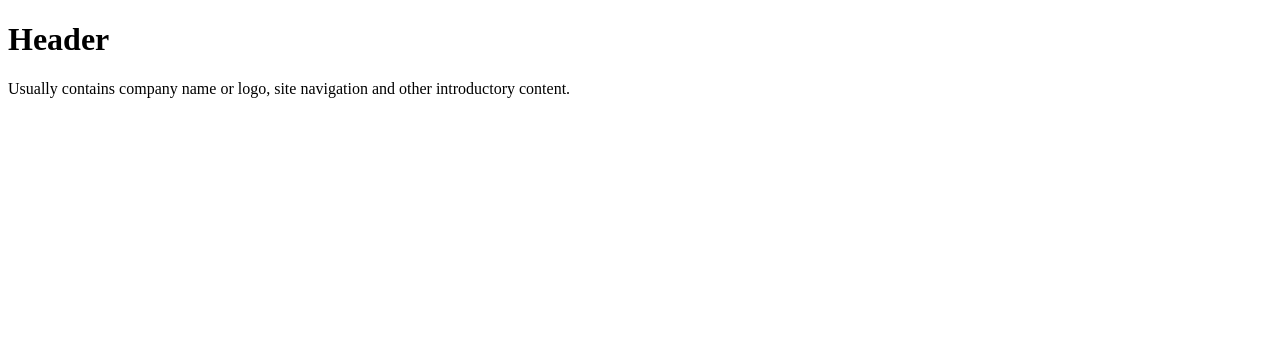
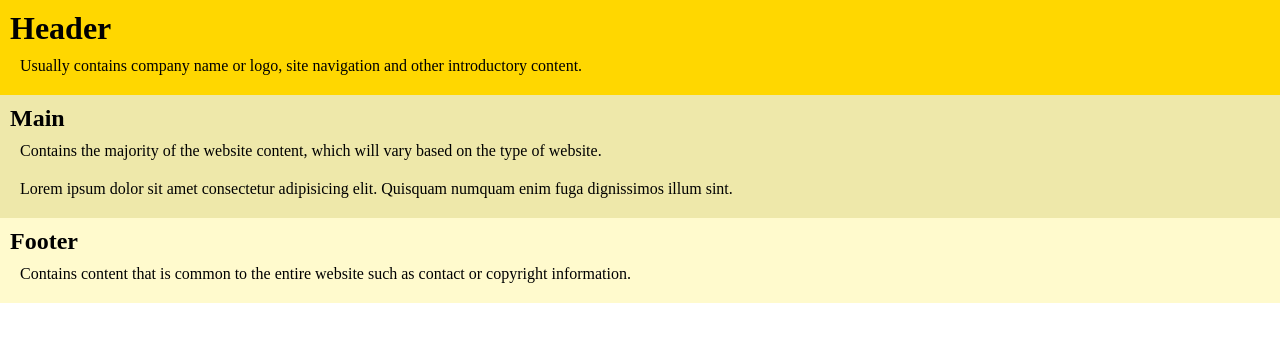
Before and after one commit to reuben-germain/sticky-footer, a plain HTML site: page index.html in a window 1280 px wide. Drawn offline with Linux system fonts and the light colour scheme.

Commit message:
added basic html setup & some css styling

```diff
--- a/index.html
+++ b/index.html
@@ -1,17 +1,28 @@
 <!DOCTYPE html>
 <html lang="en">
+
 <head>
     <meta charset="UTF-8">
     <meta name="viewport" content="width=device-width, initial-scale=1.0">
     <title>How To Create A Sticky Footer</title>
     <link rel="stylesheet" href="style.css">
 </head>
+
 <body>
+    <header>
+        <h1>Header</h1>
+        <p>Usually contains company name or logo, site navigation and other introductory content.</p>
+    </header>
     <main>
-        <header>
-            <h1>Header</h1>
-            <p>Usually contains company name or logo, site navigation and other introductory content.</p>
-        </header>
+        <h2>Main</h2>
+        <p>Contains the majority of the website content, which will vary based on the type of website.</p>
+        <p>Lorem ipsum dolor sit amet consectetur adipisicing elit. Quisquam numquam enim fuga dignissimos illum sint.
+        </p>
     </main>
+    <footer>
+        <h2>Footer</h2>
+        <p>Contains content that is common to the entire website such as contact or copyright information.</p>
+    </footer>
 </body>
+
 </html>
--- a/style.css
+++ b/style.css
@@ -0,0 +1,19 @@
+* {
+    margin: 0;
+    padding: 0;
+}
+header {
+    background-color: gold;
+    padding: 10px;
+}
+main {
+    background-color: palegoldenrod;
+    padding: 10px;
+}
+p {
+    padding: 10px;
+}
+footer {
+    background-color: lemonchiffon;
+    padding: 10px;
+}
```
